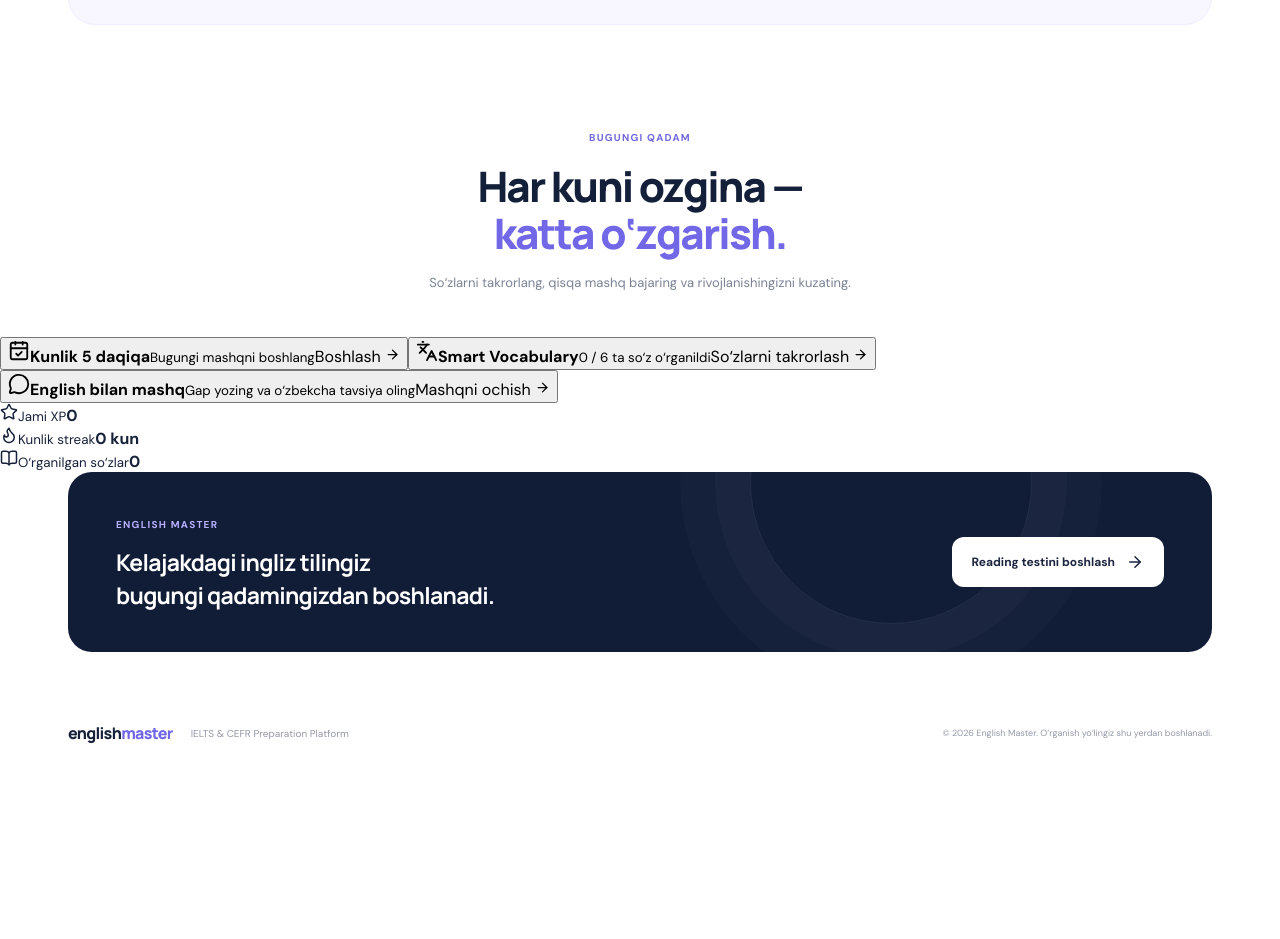
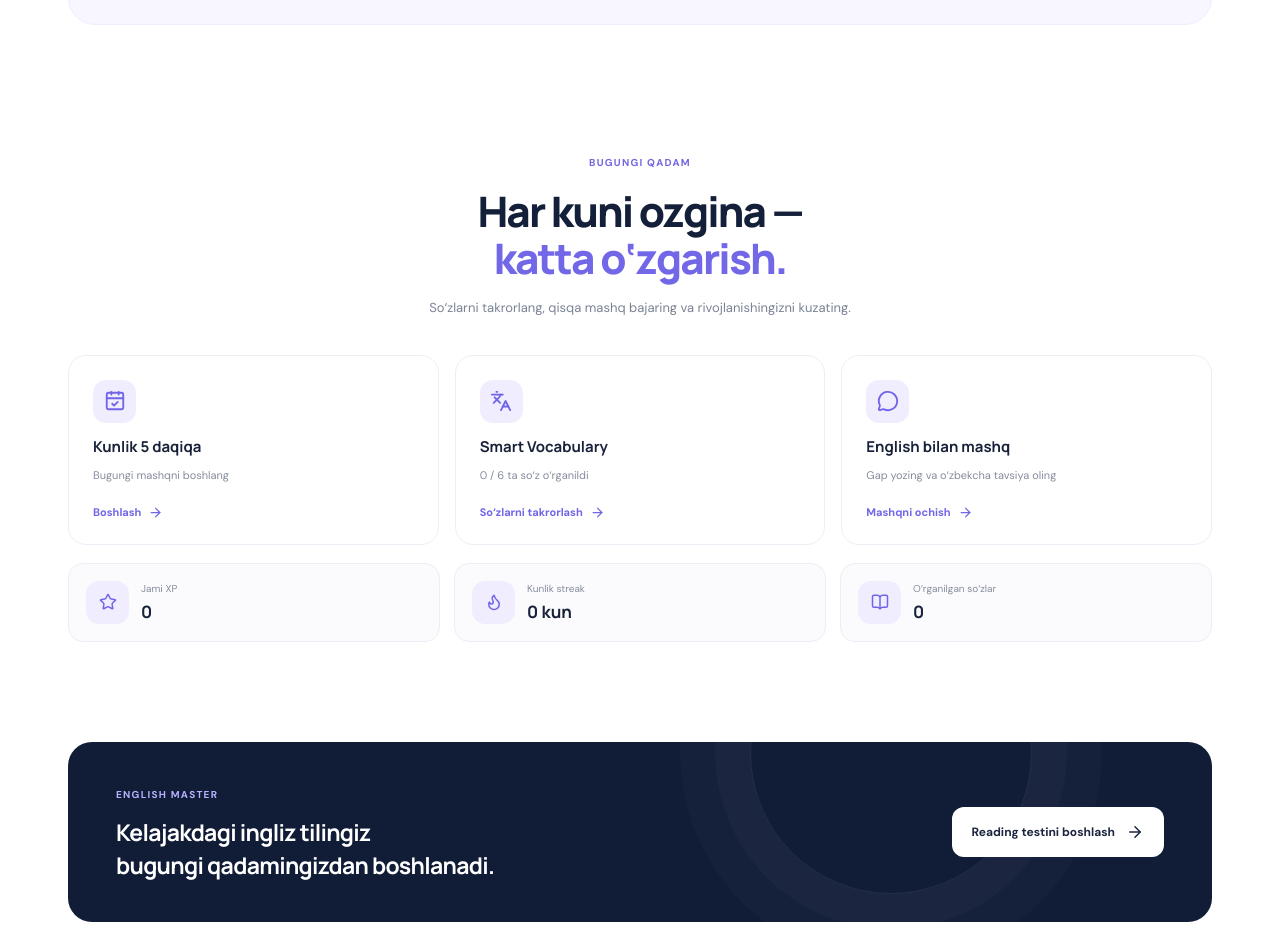
Before and after one commit to mashrapovmuhammadrizo371-sudo/english-master, a React (Vite) app: page / in a window 1280 px wide. Shown: the part 1860-2799 px from the top of the page. Before the commit the page ends 2636 px from the top, so only its background shows below. Built offline with nearby package versions, Linux system fonts and the light colour scheme.

Commit message:
Style daily practice and vocabulary learning sections

```diff
--- a/src/style.css
+++ b/src/style.css
@@ -62,3 +62,45 @@ button:focus-visible,a:focus-visible,input:focus-visible{outline:3px solid #a69f
 .lesson-feedback.correct{color:#23996f}
 .lesson-feedback.incorrect{color:#d46d55}
 @media(max-width:680px){.study-modal{padding:28px 18px}.study-day{padding:10px}.study-day-status{font-size:8px}.vocab-item{align-items:flex-start;flex-direction:column;gap:5px}.vocab-item>div{width:auto;display:flex;align-items:center;gap:9px}.vocab-item small{margin-top:0}}
+
+
+/* Daily practice, vocabulary tracker and English practice demo */
+.practice-section{max-width:1144px;margin:0 auto;padding:25px 0 100px}
+.practice-section .section-heading{margin-bottom:35px}
+.practice-grid{display:grid;grid-template-columns:repeat(3,1fr);gap:16px}
+.practice-card{display:flex;flex-direction:column;align-items:flex-start;text-align:left;gap:10px;padding:24px;border:1px solid #eceef5;border-radius:18px;background:#fff;min-height:190px;transition:transform .2s,box-shadow .2s}
+.practice-card:hover{transform:translateY(-3px);box-shadow:0 14px 34px #17213a0b}
+.practice-icon,.summary-icon{display:grid;place-items:center;width:43px;height:43px;border-radius:13px;background:#f0edff;color:#7065e8}
+.practice-card>b{font-family:Manrope,sans-serif;font-size:15px;color:#17213a;margin-top:3px}
+.practice-card>small{font-size:11px;line-height:1.6;color:#858c9d}
+.practice-action{display:flex;align-items:center;gap:7px;margin-top:auto;font-size:11px;font-weight:800;color:#7165e8}
+.progress-summary{display:grid;grid-template-columns:repeat(3,1fr);gap:14px;margin-top:18px}
+.progress-summary>div{display:flex;align-items:center;gap:12px;padding:17px;border:1px solid #eceef5;border-radius:15px;background:#fbfbfe}
+.progress-summary small,.progress-summary b{display:block}
+.progress-summary small{font-size:10px;color:#858c9d;margin-bottom:5px}
+.progress-summary b{font-family:Manrope,sans-serif;font-size:17px;color:#17213a}
+.daily-prompt{display:flex;flex-direction:column;gap:8px;padding:18px;background:#f8f7ff;border:1px solid #eeebff;border-radius:13px;margin-top:22px}
+.daily-prompt b{font-family:Manrope,sans-serif;font-size:16px;color:#5148bd}
+.daily-prompt span{font-size:12px;color:#727b90}
+.daily-task{padding:15px 2px 0}
+.daily-task>b{font-size:12px}
+.daily-task p{font-size:12px;line-height:1.8;color:#727b90}
+.smart-vocab-list{display:grid;gap:10px;margin-top:20px}
+.smart-vocab-item{position:relative;padding:15px;border:1px solid #e9ebf3;border-radius:13px}
+.smart-vocab-item.learned{background:#f5fcf8;border-color:#bce8d3}
+.vocab-top{display:flex;justify-content:space-between;align-items:center}
+.vocab-top b{font-family:Manrope,sans-serif;font-size:15px}
+.vocab-top span{padding:4px 7px;background:#f0edff;border-radius:6px;color:#7165e8;font-size:9px;font-weight:800}
+.smart-vocab-item p{font-size:12px;color:#4d5870;margin:7px 0}
+.smart-vocab-item>small{display:block;font-size:11px;color:#858c9d;padding-right:90px}
+.vocab-mark{position:absolute;right:12px;bottom:12px;border:1px solid #e6e5f5;background:#fff;border-radius:8px;padding:8px 10px;color:#7165e8;font-size:10px;font-weight:800}
+.smart-vocab-item.learned .vocab-mark{color:#25825e;border-color:#bce8d3}
+.tutor-input{display:block;width:100%;resize:vertical;border:1px solid #e2e5ef;border-radius:12px;padding:13px;margin-top:20px;font:inherit;font-size:13px;line-height:1.7;color:#26314a;outline:none}
+.tutor-input:focus{border-color:#8b81ef;box-shadow:0 0 0 3px #7165e815}
+.tutor-examples{display:flex;flex-wrap:wrap;gap:7px;margin-top:10px}
+.tutor-examples button{border:1px solid #e7e5f8;border-radius:8px;background:#faf9ff;padding:7px 9px;color:#7165e8;font-size:10px}
+.tutor-feedback{margin-top:16px;padding:14px;border:1px solid #bce8d3;background:#f3fbf7;border-radius:12px}
+.tutor-feedback b{font-size:12px;color:#267653}
+.tutor-feedback p{font-size:12px;line-height:1.8;color:#466b5b;margin:7px 0 0}
+@media(max-width:900px){.practice-section{margin-left:22px;margin-right:22px}}
+@media(max-width:680px){.practice-section{padding:0 0 65px;margin-left:20px;margin-right:20px}.practice-grid{grid-template-columns:1fr;gap:11px}.practice-card{min-height:155px;padding:20px}.progress-summary{grid-template-columns:1fr;gap:9px}.progress-summary>div{padding:13px}.smart-vocab-item>small{padding-right:0;padding-bottom:32px}.vocab-mark{bottom:9px}.tutor-examples button{flex:1}}
```
